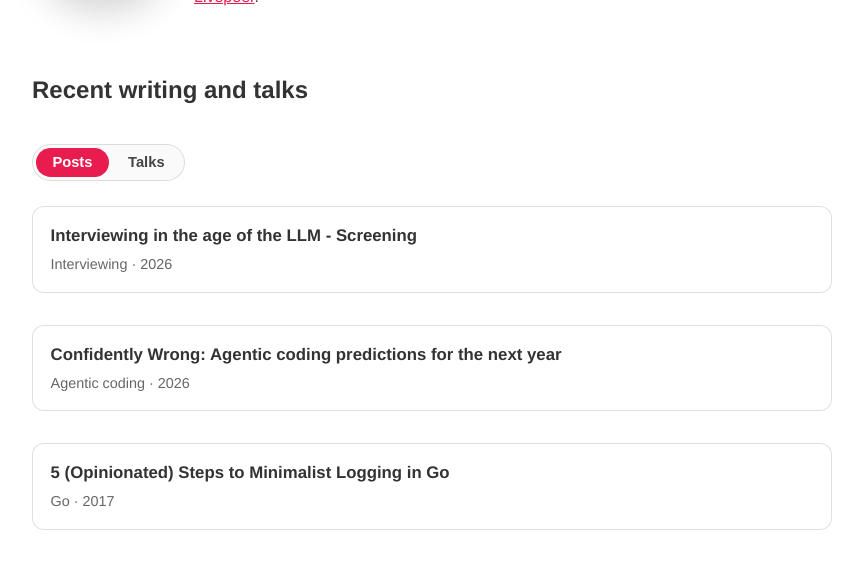
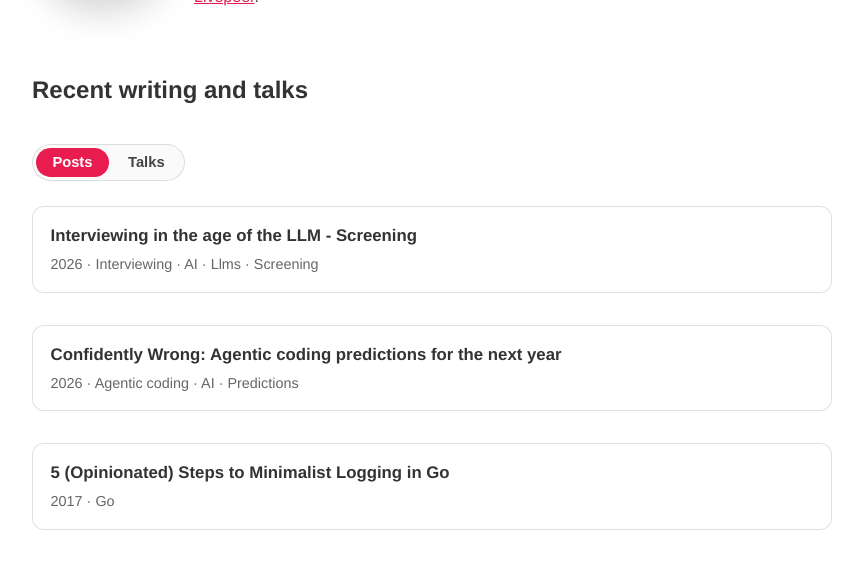
Before and after one commit to thomshutt/thomshutt.github.io, a Jekyll site: the page built from index.html, in a window 1280 px wide, cut to the strip 484-1086 px from the top of the page. Shown: the top 569 px of the strip, without its empty margins (208-1071 px from the left). Built offline with Jekyll 4.4.1, drawn with Linux system fonts in a browser that asks for light colours.

Commit message:
Show all tags

```diff
--- a/index.html
+++ b/index.html
@@ -90,11 +90,18 @@ og_description: Writing and notes by Thom Shutt.
           <li class="post-card">
             <a class="post-title" href="{{ post.url | relative_url }}">{{ post.title }}</a>
             <div class="post-meta">
+              <time datetime="{{ post.date | date_to_xmlschema }}">{{ post.date | date: "%Y" }}</time>
               {% if post.tags and post.tags.size > 0 %}
-                <span>{{ post.tags[0] | capitalize }}</span>
-                <span aria-hidden="true">·</span>
+                {% for tag in post.tags %}
+                  <span aria-hidden="true">·</span>
+                  {% assign tag_lower = tag | downcase %}
+                  {% if tag_lower == 'ai' %}
+                    <span>AI</span>
+                  {% else %}
+                    <span>{{ tag | capitalize }}</span>
+                  {% endif %}
+                {% endfor %}
               {% endif %}
-              <time datetime="{{ post.date | date_to_xmlschema }}">{{ post.date | date: "%Y" }}</time>
             </div>
           </li>
         {% endfor %}
```
